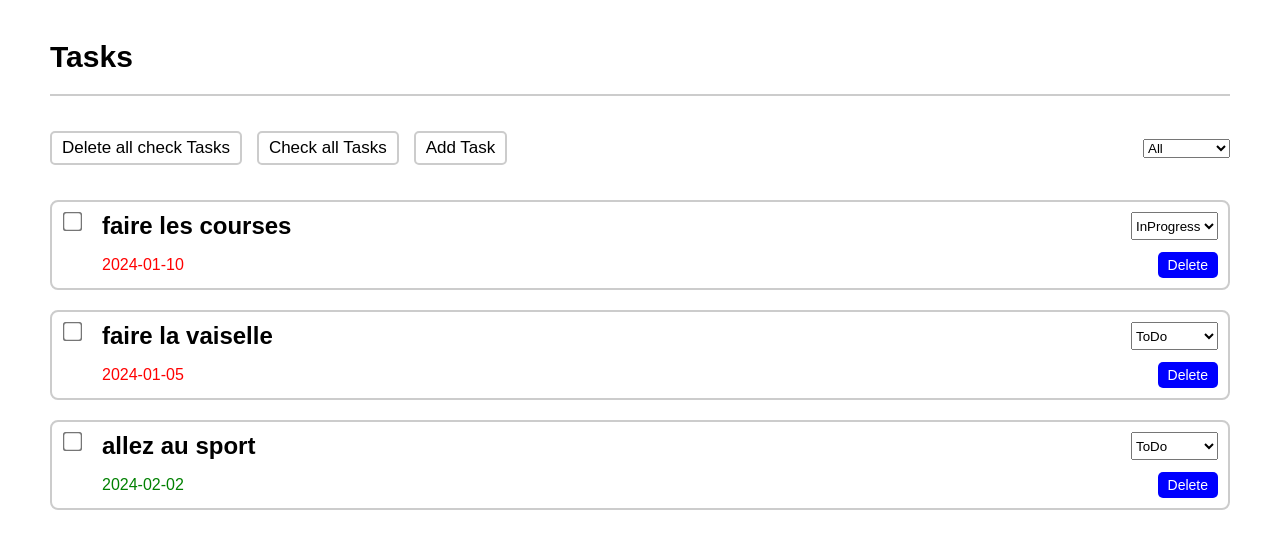
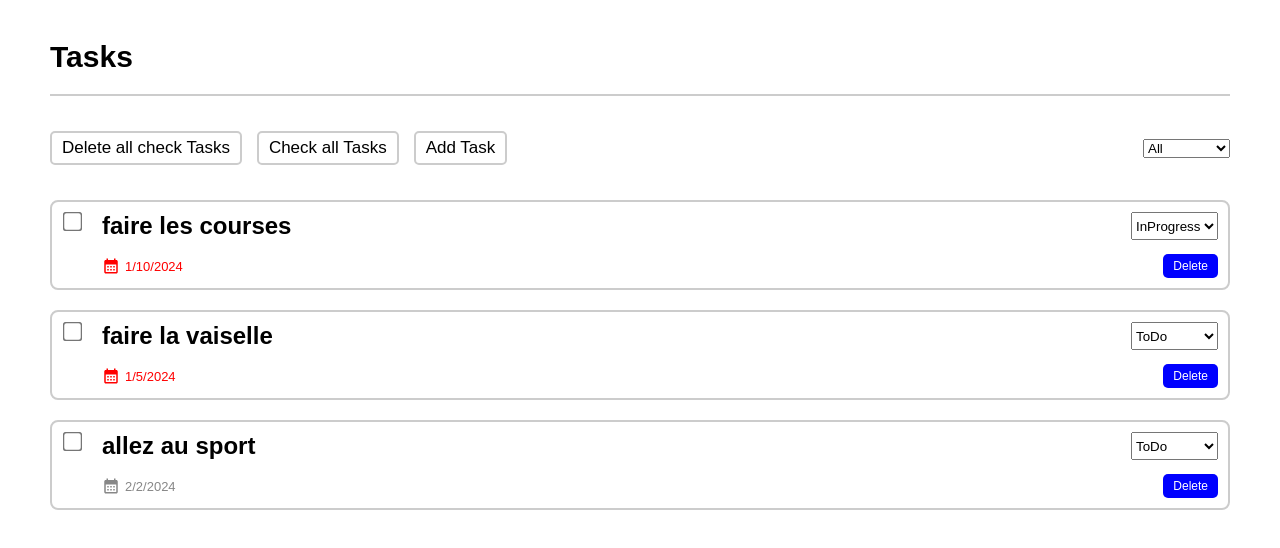
Before and after one commit to Sail-Cpu/My-Todo, a React (Create React App) app: page / in a window 1280 px wide. Shown: the top 548 px of the page. Built offline with nearby package versions, Linux system fonts and the light colour scheme.

Commit message:
update reformat date

```diff
--- a/package.json
+++ b/package.json
@@ -3,6 +3,10 @@
   "version": "0.1.0",
   "private": true,
   "dependencies": {
+    "@emotion/react": "^11.11.3",
+    "@emotion/styled": "^11.11.0",
+    "@mui/icons-material": "^5.15.6",
+    "@mui/material": "^5.15.6",
     "@testing-library/jest-dom": "^5.17.0",
     "@testing-library/react": "^13.4.0",
     "@testing-library/user-event": "^13.5.0",
--- a/src/components/Task.js
+++ b/src/components/Task.js
@@ -1,8 +1,55 @@
 import React from 'react';
+//Icons
+import CalendarMonthIcon from '@mui/icons-material/CalendarMonth';
 
 const Task = (props) => {
 
     const {name, isCheck, date, statut} = props.data;
+
+    function isTomorrow(inputDate) {
+        const currentDate = new Date();
+        const tomorrowDate = new Date();
+        tomorrowDate.setDate(currentDate.getDate() + 1);
+
+        const formattedInputDate = new Date(inputDate).toISOString().split('T')[0];
+        const formattedTomorrowDate = tomorrowDate.toISOString().split('T')[0];
+
+        return formattedInputDate === formattedTomorrowDate;
+    }
+
+    function isToday(inputDate) {
+        const currentDate = new Date();
+
+        const formattedCurrentDate = currentDate.toISOString().split('T')[0];
+        const formattedInputDate = new Date(inputDate).toISOString().split('T')[0];
+
+        return formattedInputDate === formattedCurrentDate;
+    }
+
+    function reFormatDate() {
+        const currentDate = new Date();
+        const dateObject = new Date(date);
+
+        let color = '#878787';
+        let text = dateObject.toLocaleDateString();
+
+        if (dateObject < currentDate) {
+            color = 'red';
+        } else if (isTomorrow(date)) {
+            color = 'orange';
+            text = 'Tomorrow';
+        } else if (isToday(date)) {
+            color = 'blue';
+            text = 'Today';
+        }
+
+        return (
+            <>
+                <CalendarMonthIcon style={{ color, marginRight: '5px' }} />
+                <span style={{ color }}>{text}</span>
+            </>
+        );
+    }
 
     return(
         <div className="task-container">
@@ -19,9 +66,9 @@ const Task = (props) => {
                     </select>
                 </div>
                 <div className="task-bottom">
-                    <span style={{ color: new Date(date) < new Date() ? 'red' : 'green' }}>
-                        {date.toLocaleString()}
-                    </span>
+                    <div>
+                        {reFormatDate()}
+                    </div>
                     <button onClick={props.delete}>Delete</button>
                 </div>
             </div>
--- a/src/pages/Home.js
+++ b/src/pages/Home.js
@@ -108,7 +108,7 @@ const Home = () => {
                 <div className="home-button-left">
                     <button onClick={() => dispatch({type: "delete_all_check_tasks"})}>Delete all check Tasks</button>
                     <button onClick={() => dispatch({type: "check_all_tasks"})}>Check all Tasks</button>
-                    <button onClick={() => setCreateTask(!createTask)}>Add Task</button>
+                    <button style={{backgroundColor: createTask && 'blue' , color: createTask && 'white'}} onClick={() => setCreateTask(!createTask)}>Add Task</button>
                 </div>
                 <div className="home-button-right">
                     <select onChange={(e) => dispatch( {type: "filter_statut", statut: e.target.value } )}>
--- a/src/styles/components/task.scss
+++ b/src/styles/components/task.scss
@@ -28,10 +28,20 @@
       justify-content: space-between;
       align-items: center;
       width: 100%;
+      div{
+        display: flex;
+        align-items: center;
+        svg{
+          font-size: 18px;
+        }
+        span{
+          font-size: 13px;
+        }
+      }
       button{
         padding: 5px 10px;
         background-color: blue;
-        font-size: 14px;
+        font-size: 12px;
         color: #fff;
         border: none;
         border-radius: 5px;
```
Also changed, not shown: 1 other file (tests, documents, lock files or other folders).
